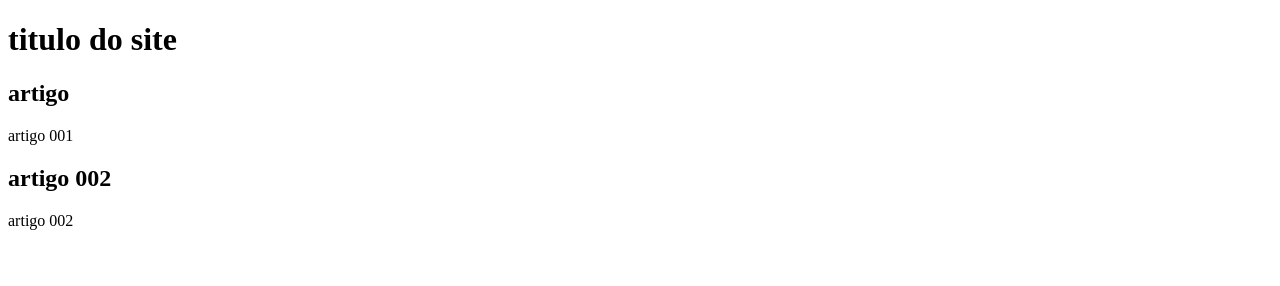
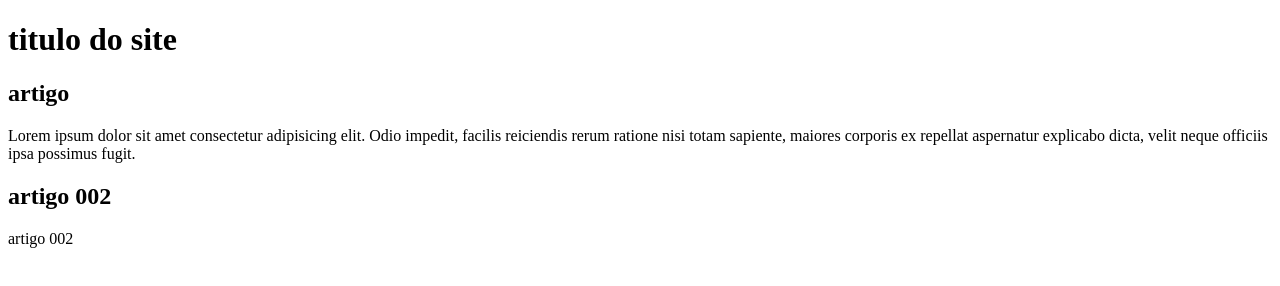
Before and after one commit to Henrique0MIR/TESTE, a plain HTML site: page index.html in a window 1280 px wide. Drawn offline with Linux system fonts and the light colour scheme.

Commit message:
comecei a escrever o conteudo

```diff
--- a/index.html
+++ b/index.html
@@ -3,7 +3,7 @@
 <head>
     <meta charset="UTF-8">
     <meta name="viewport" content="width=device-width, initial-scale=1.0">
-    <title>Teste</title>
+    <title>teste</title>
 </head>
 <body>
 
@@ -13,7 +13,7 @@
         </header>
         <article>
             <h2>artigo</h2>
-            <p>artigo 001</p>
+            <p>Lorem ipsum dolor sit amet consectetur adipisicing elit. Odio impedit, facilis reiciendis rerum ratione nisi totam sapiente, maiores corporis ex repellat aspernatur explicabo dicta, velit neque officiis ipsa possimus fugit.</p>
         </article>
         <article>
             <h2>artigo 002</h2>
```
